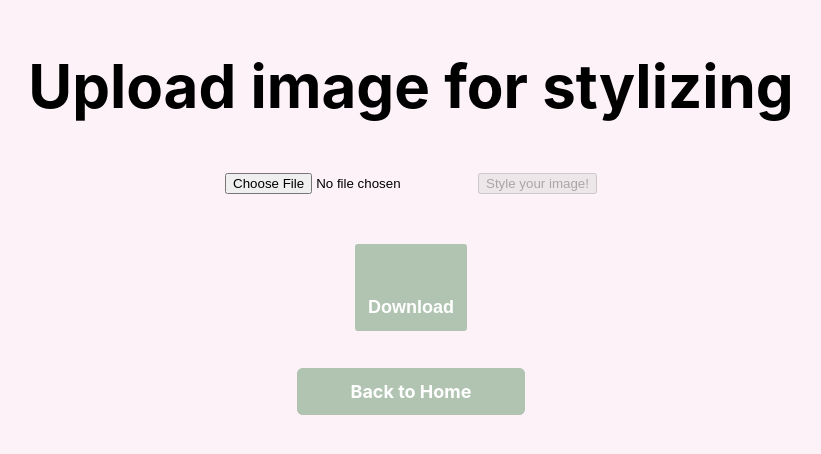
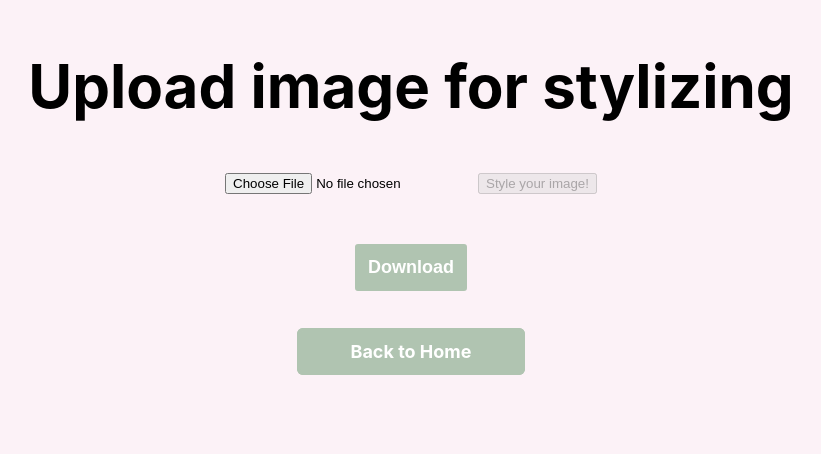
Before and after one commit to natashawong/image-transfer, a React (Create React App) app: page /upload in a window 1280 px wide. Shown: the top 454 px of the page, without its empty margins (229-1050 px from the left). Built offline with nearby package versions, Linux system fonts and the light colour scheme.

Commit message:
change download button style

```diff
--- a/src/Pages/Upload.js
+++ b/src/Pages/Upload.js
@@ -125,10 +125,9 @@ export class Upload extends Component {
         </div>
         {this.state.isSubmitted ? this.uploadScreen() : null}
 
-        <div style={{display: "flex", flexDirection: "row", justifyContent: "space-around"}}>
+        <div style={{display: "flex", flexDirection: "row", justifyContent: "center"}}>
           <button id="ngrok" link={"http://35.222.245.252:5000/result"}
           download
-          style={{paddingTop: SPACING.SECTIONS}}
           buttonStyle={{paddingLeft: SPACING.SECTIONS, paddingRight: SPACING.SECTIONS, borderRadius: 6, fontSize: TEXTSIZE.SMALL}}
           onClick={e => download(e)}>
           <i className="fa fa-download" />Download
```
